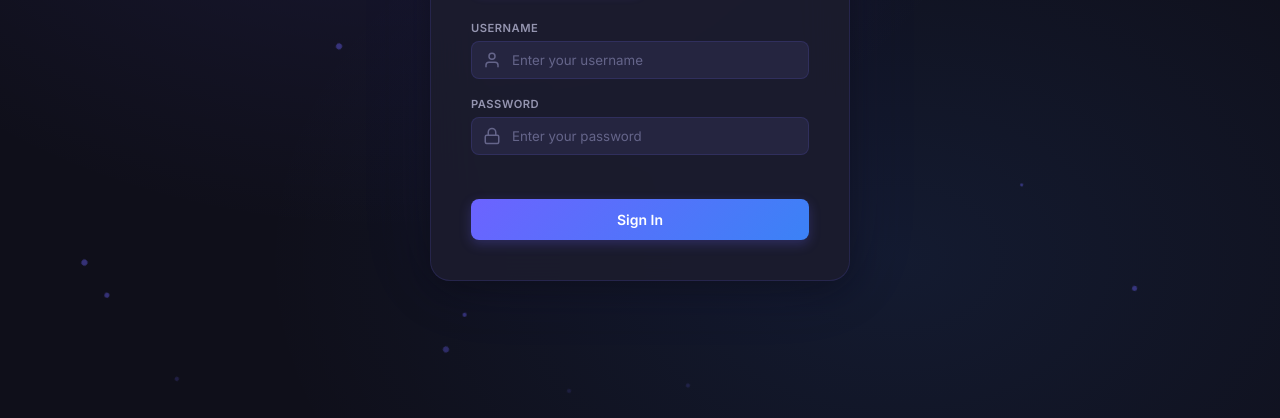
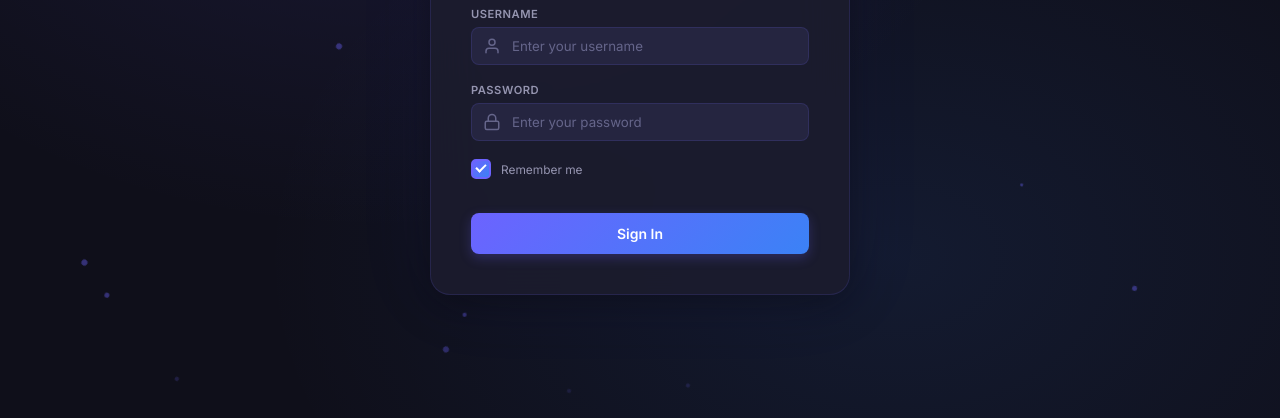
Before and after one commit to Bhanupratapsingh8/habit-tracker-dashboard, a plain HTML site: page index.html in a window 1280 px wide. Shown: the part 382-800 px from the top of the page. Drawn offline with Linux system fonts and the light colour scheme.

Commit message:
Update index.html

```diff
--- a/index.html
+++ b/index.html
@@ -43,6 +43,13 @@
                         <svg class="input-icon" width="18" height="18" viewBox="0 0 24 24" fill="none" stroke="currentColor" stroke-width="2" stroke-linecap="round" stroke-linejoin="round"><rect x="3" y="11" width="18" height="11" rx="2" ry="2"/><path d="M7 11V7a5 5 0 0 1 10 0v4"/></svg>
                         <input type="password" id="auth-password" placeholder="Enter your password" required>
                     </div>
+                </div>
+                <div class="remember-row">
+                    <label class="remember-label" for="remember-me">
+                        <input type="checkbox" id="remember-me" checked>
+                        <span class="remember-check"></span>
+                        <span>Remember me</span>
+                    </label>
                 </div>
                 <p class="auth-error" id="auth-error"></p>
                 <button class="btn btn-primary login-btn" id="auth-submit" onclick="handleAuth()">Sign In</button>
```
